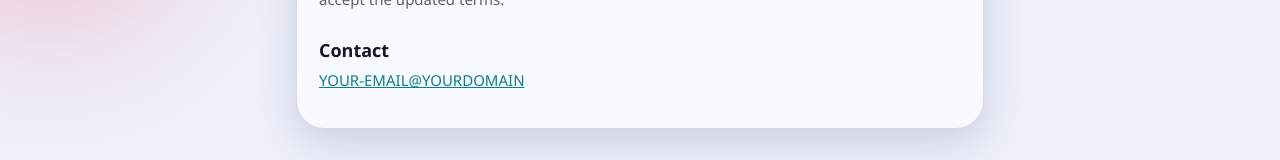
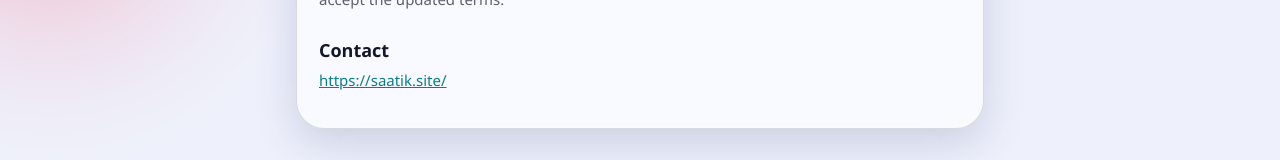
Before and after one commit to muhammadh4ssan/SAATikTok-Video-Downloader, a website: page public/terms.html in a window 1280 px wide. Shown: the part 850-1010 px from the top of the page. Drawn offline with Linux system fonts and the light colour scheme.

Commit message:
Update contact email link in terms.html

```diff
--- a/public/terms.html
+++ b/public/terms.html
@@ -41,7 +41,7 @@
 <p>We may change these terms or the site at any time. Continuing to use the site means you accept the updated terms.</p>
 
 <h2>Contact</h2>
-<p><a href="mailto:YOUR-EMAIL@YOURDOMAIN">YOUR-EMAIL@YOURDOMAIN</a></p>
+<p><a href="mailto:https://saatik.site/">https://saatik.site/</a></p>
 </article>
 </main>
 </body></html>
```
